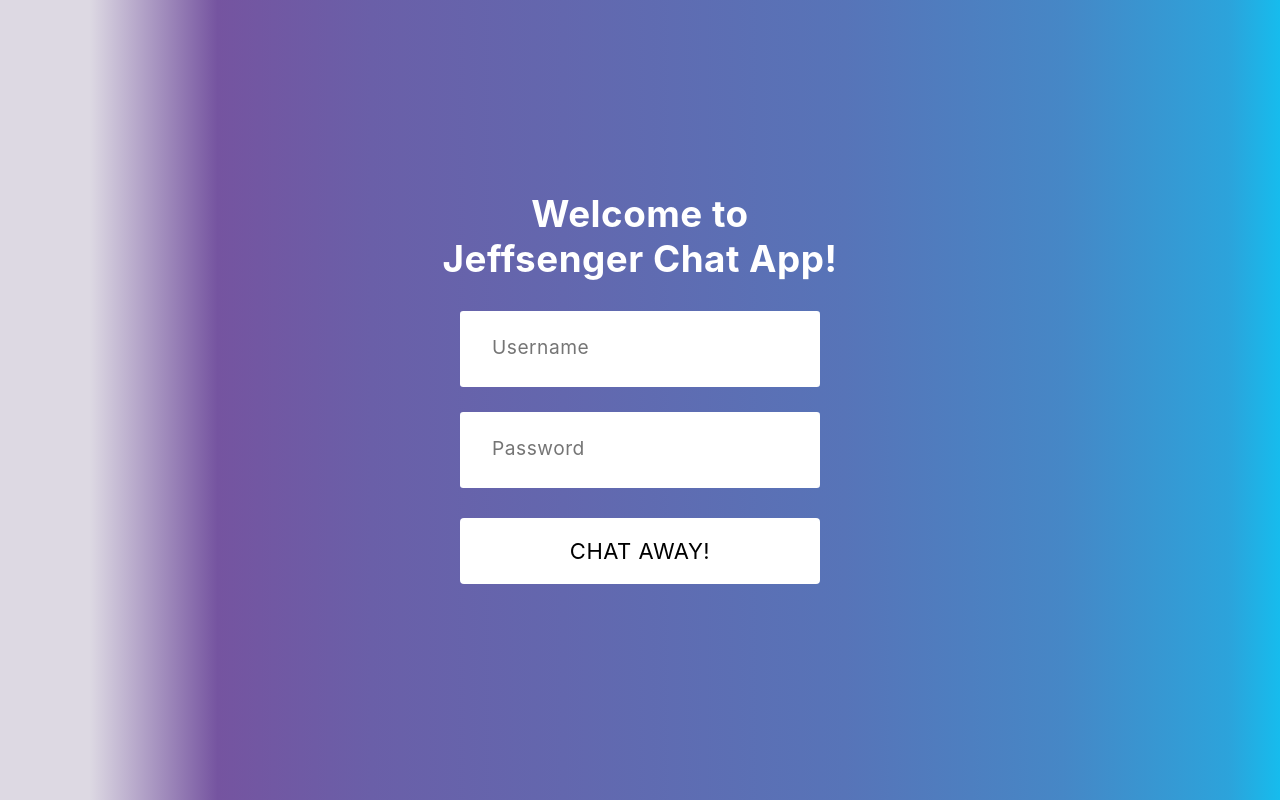
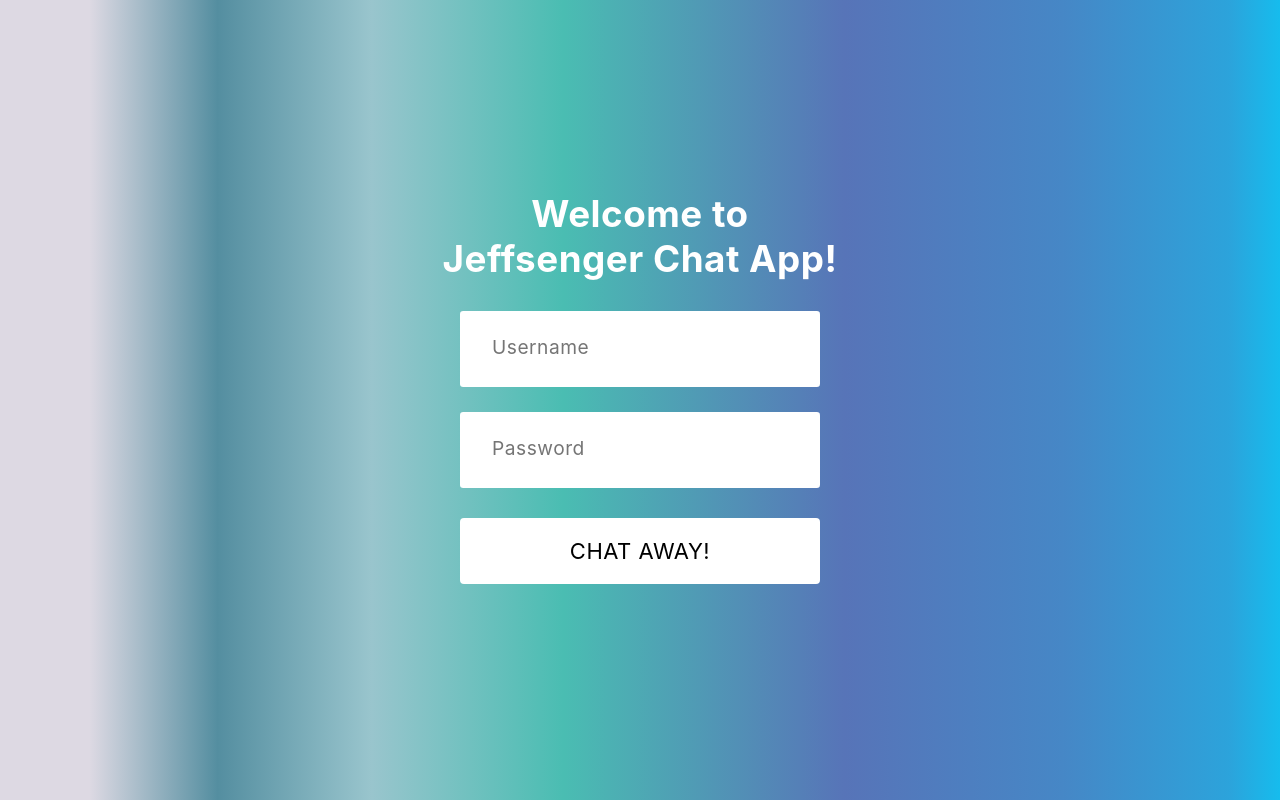
Before and after one commit to jeffreyriosjr/jeffsenger-chatt-app, a React (Create React App) app: page / in a window 1280 px wide. Built offline with nearby package versions, Linux system fonts and the light colour scheme.

Commit message:
feat(login-form): testing setting

```diff
--- a/src/App.css
+++ b/src/App.css
@@ -130,6 +130,7 @@
 }
 
 .message {
+  color: yellow;
   background-color: #c4c4d8;
   padding: 12px;
   font-size: 12px;
@@ -229,7 +230,7 @@
 
   height: 100vh;
   width: 100%;
-  background: linear-gradient(90deg, rgb(221, 217, 227) 7%, rgba(117,84,160,1) 17%, rgba(106,95,168,1) 29%, rgba(99,103,174,1) 44%, rgba(87,116,184,1) 66%, rgba(70,135,198,1) 83%, rgba(44,163,219,1) 96%, rgba(22,188,237,1) 100%, rgba(0,212,255,1) 100%);
+  background: linear-gradient(90deg, rgb(221, 217, 227) 7%, rgb(84, 142, 160) 17%, rgb(153, 197, 205) 29%, rgb(74, 189, 178) 44%, rgba(87,116,184,1) 66%, rgba(70,135,198,1) 83%, rgba(44,163,219,1) 96%, rgba(22,188,237,1) 100%, rgba(0,212,255,1) 100%);
   display: flex;
   justify-content: center;
   align-items: center;
--- a/src/components/MyMessage.jsx
+++ b/src/components/MyMessage.jsx
@@ -10,7 +10,7 @@ const MyMessage = ({ message }) => {
         );
     }
     return (
-        <div className="message"style={{ float: 'right', marginRight: '18px', color: 'black', backgroundColor: 'white' }}>
+        <div className="message"style={{ float: 'right', marginRight: '18px', color: 'yellow', backgroundColor: 'white' }}>
             {message.text}
         </div>
     );
```
